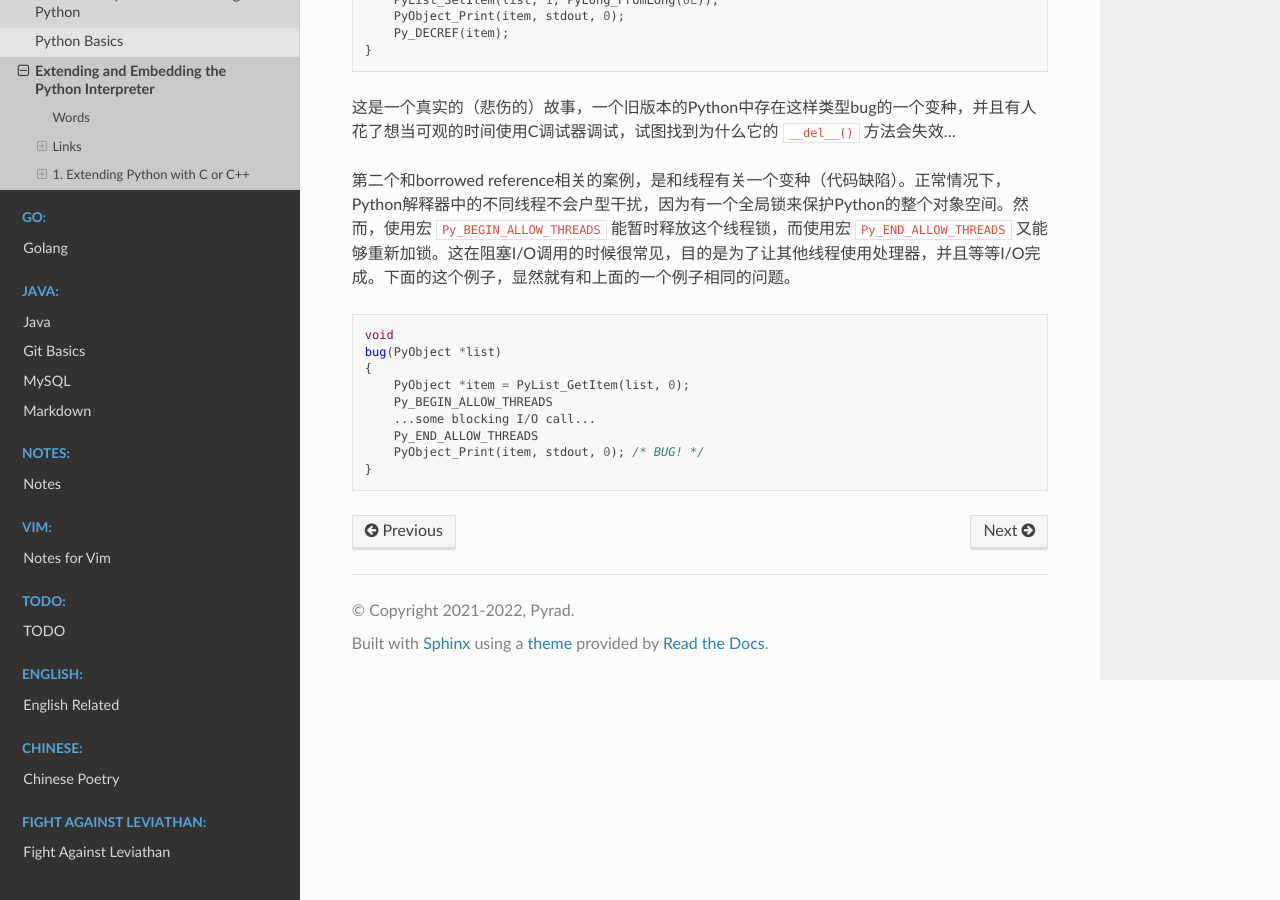
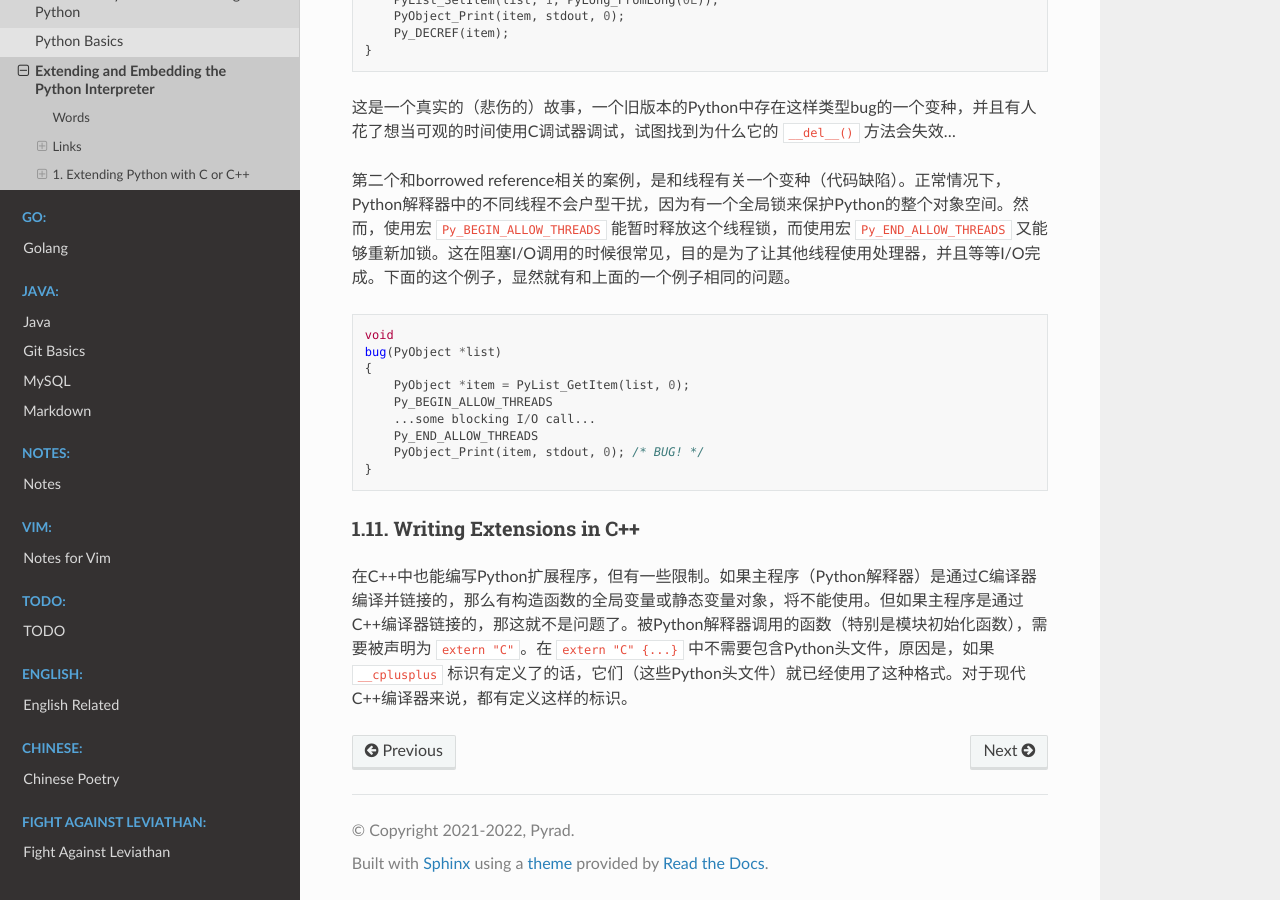
Before and after one commit to Pyrad/pyradnotes, a Sphinx documentation site: the page built from source/Python/ExtendingAndEmbeddingThePythonInterpreter.md, in a window 1280 px wide and 900 px high, scrolled down 20906 px. Built offline with Sphinx 7.4.7 and the Read the Docs theme 2.0.0, drawn with Linux system fonts in a browser that asks for light colours; pages that are not in the unit, such as notebooks, are missing from menus; a script that is not in the unit is left out.

Commit message:
Python Finished section 1.11 in EnEPI

````diff
--- a/source/Python/ExtendingAndEmbeddingThePythonInterpreter.md
+++ b/source/Python/ExtendingAndEmbeddingThePythonInterpreter.md
@@ -763,3 +763,7 @@ bug(PyObject *list)
     PyObject_Print(item, stdout, 0); /* BUG! */
 }
 ```
+
+### 1.11. Writing Extensions in C++
+
+在C++中也能编写Python扩展程序，但有一些限制。如果主程序（Python解释器）是通过C编译器编译并链接的，那么有构造函数的全局变量或静态变量对象，将不能使用。但如果主程序是通过C++编译器链接的，那这就不是问题了。被Python解释器调用的函数（特别是模块初始化函数），需要被声明为 `extern "C"`。在 `extern "C" {...}` 中不需要包含Python头文件，原因是，如果 `__cplusplus` 标识有定义了的话，它们（这些Python头文件）就已经使用了这种格式。对于现代C++编译器来说，都有定义这样的标识。
````
